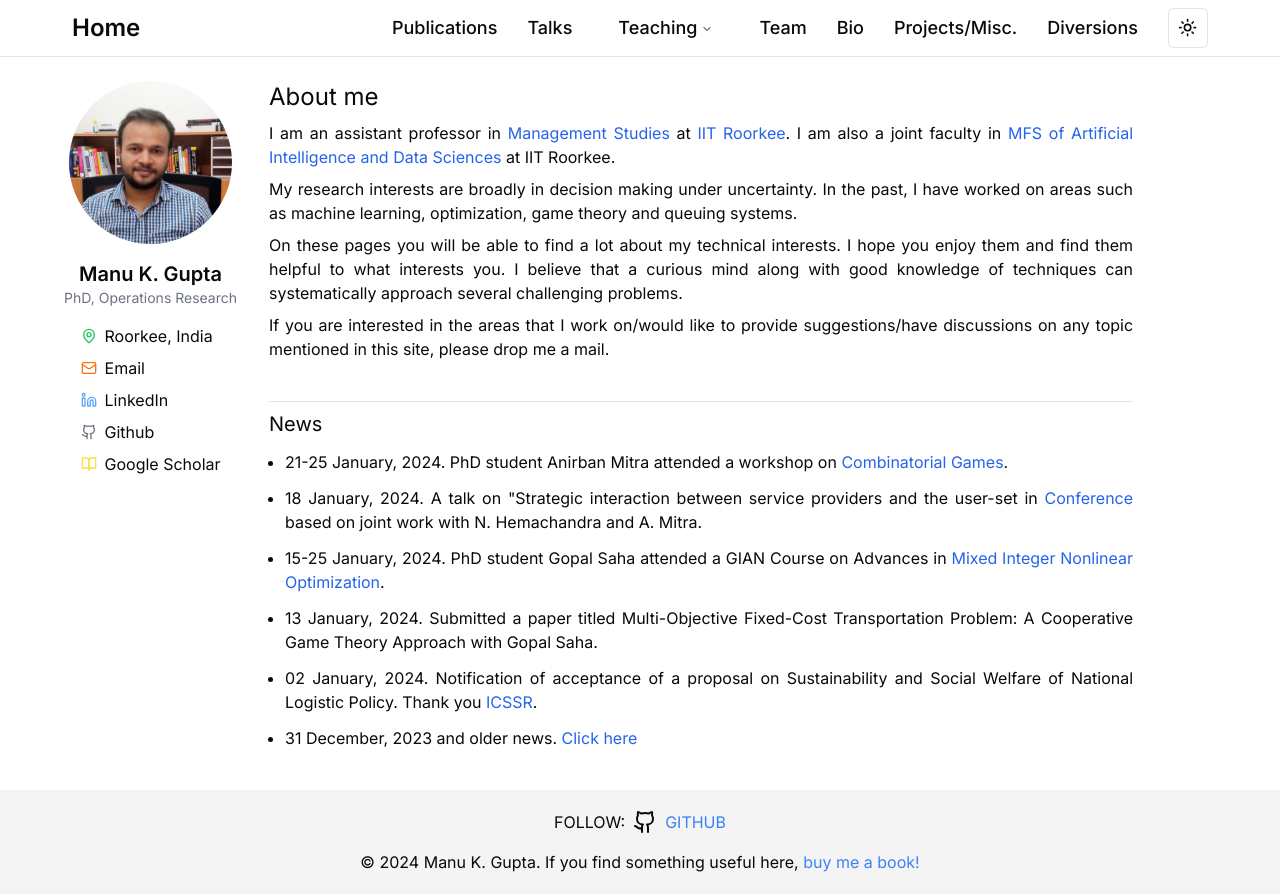
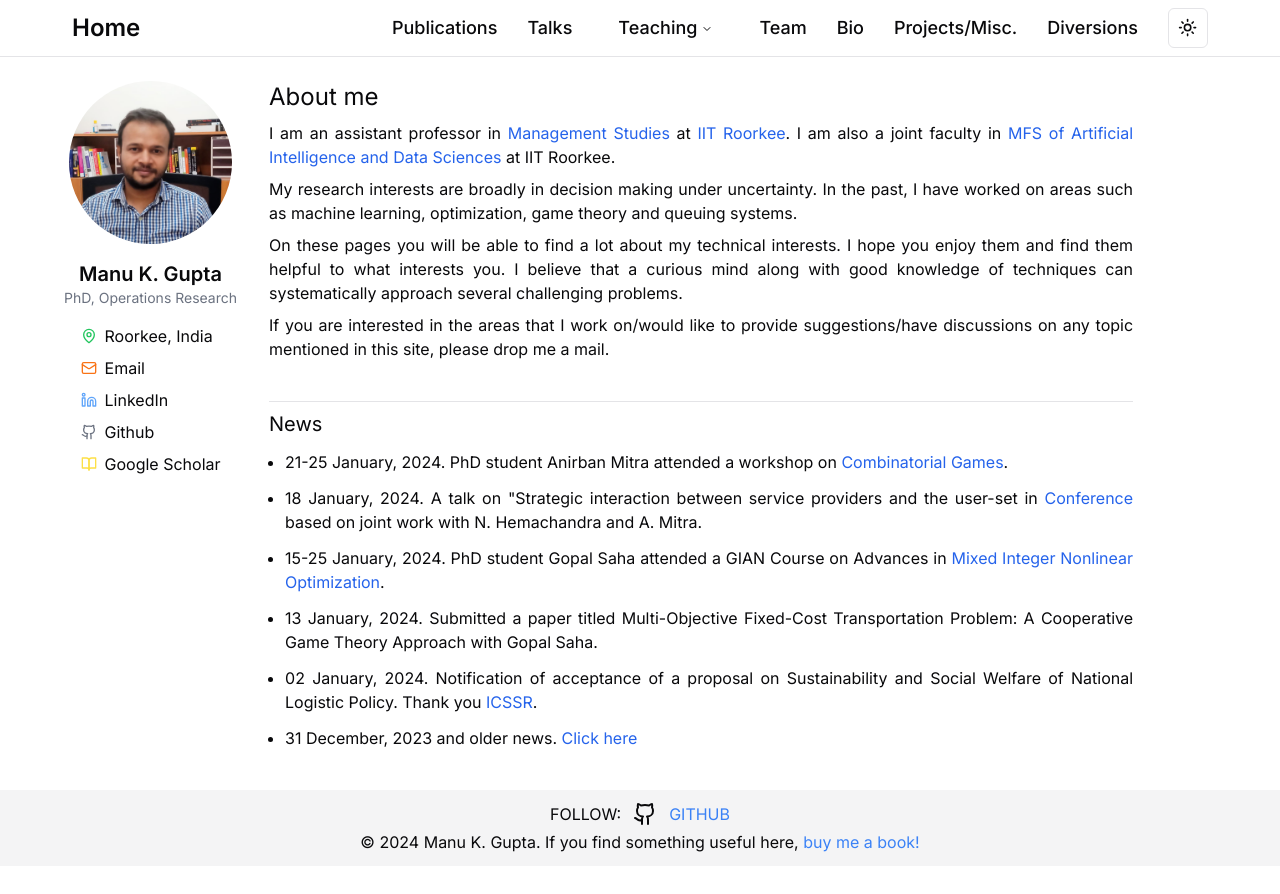
Before and after one commit to Prashant142020/homePage, a Next.js app: page / in a window 1280 px wide. After the commit the page ends 866 px from the top, so only its background shows below. Built offline with nearby package versions, Linux system fonts and the light colour scheme.

Commit message:
fix : footer layout

```diff
--- a/components/common/fotter.tsx
+++ b/components/common/fotter.tsx
@@ -6,8 +6,8 @@ import Link from "next/link";
 const Fotter = () => {
   return (
     <footer className="footer mt-auto">
-      <div className="mt-10 bg-muted py-5">
-        <div className="flex flex-row items-center justify-center gap-2">
+      <div className="mt-10 bg-muted py-3">
+        <div className="flex flex-row items-center justify-center gap-3">
           FOLLOW: <Github />{" "}
           <a
             className="text-blue-500 hover:text-blue-700"
@@ -16,7 +16,7 @@ const Fotter = () => {
             GITHUB
           </a>
         </div>
-        <div className="mt-4 text-center">
+        <div className="mt-1 text-center">
           © 2024 Manu K. Gupta. If you find something useful here,
           <Link
             className="text-blue-500 hover:peer-hover:text-blue-700"
```
